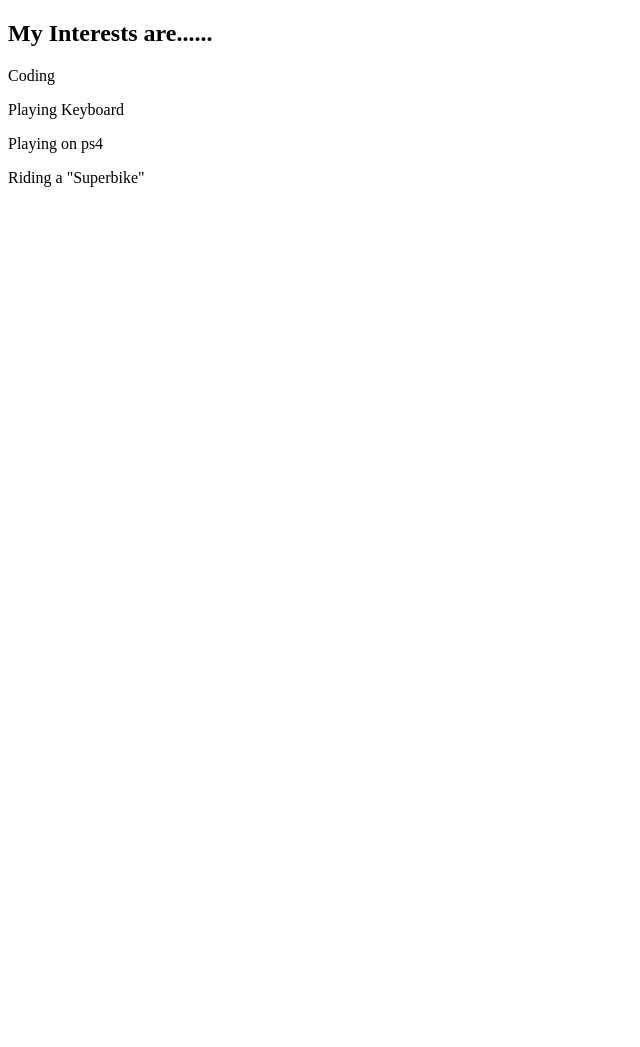
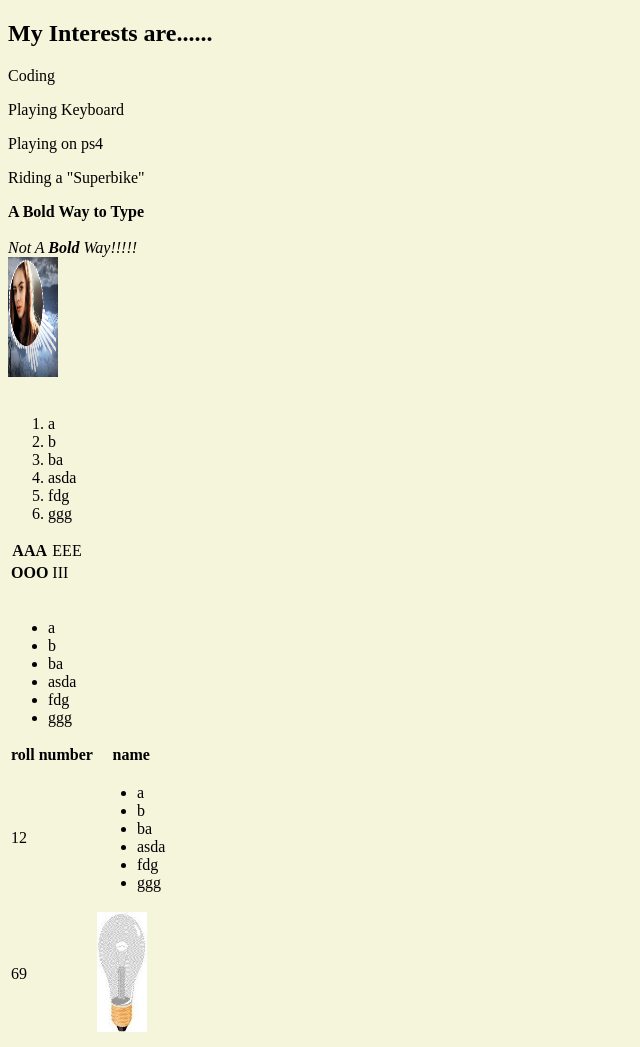
Before and after one commit to Pragyanshu-rai/web_dev, a plain HTML site: page myinterests.html in a window 1280 px wide. Shown: the whole page, without its empty margins (0-640 px from the left). Before the commit the page ends 800 px from the top, so only its background shows below. Drawn offline with Linux system fonts and the light colour scheme.

Commit message:
Commit_Again

```diff
--- a/myinterests.html
+++ b/myinterests.html
@@ -2,6 +2,7 @@
 <html lang='en'>
     <head>
         <title>My Interests :)</title>
+        <link rel="stylesheet" type="text/css" href="./style1.css"/>
     </head>
     <body>
         <div>
@@ -13,5 +14,76 @@
             <p>Playing on ps4</p>
             <p>Riding a "Superbike"</p>
         </div>
+        <b>A Bold Way to Type</b>
+        <br/>
+        <br/>
+        <em>Not A <b>Bold</b> Way!!!!!</em>
+        <br/>
+        <div>
+            <img src="g_img.png" width="30%" height="30%" alt="an image"/>
+        </div>
+        <br/>
+        <div id="ordered list">
+            <ol>
+                <li>a</li>
+                <li>b</li>
+                <li>ba</li>
+                <li>asda</li>
+                <li>fdg</li>
+                <li>ggg</li>
+            </ol>
+        </div>
+        <table>
+<tr> <th> AAA </th>
+<td> EEE </td> </tr>
+<tr> <th> OOO </th>
+<td> III </td> </tr>
+</table>
+        <br/>
+        <div id="unordered list">
+            <ul>
+                <li>a</li>
+                <li>b</li>
+                <li>ba</li>
+                <li>asda</li>
+                <li>fdg</li>
+                <li>ggg</li>
+            </ul>
+        </div>
+        <div id="My-Table">
+            <table>
+                <tr>
+                    <th>
+                        roll number
+                    </th>
+                    <th>
+                        name
+                    </th>
+                </tr>
+                <tr>
+                    <td>
+                        12
+                    </td>
+                    <td>
+                        <ul>
+                            <li>a</li>
+                            <li>b</li>
+                            <li>ba</li>
+                            <li>asda</li>
+                            <li>fdg</li>
+                            <li>ggg</li>
+                        </ul>
+                    </td>
+                </tr>
+                <tr>
+                    <td>
+                        69
+                    </td>
+                    <td>
+                        <img src="./b1.jpeg" width="50px" height="50px" alt="image of a bulb"/>
+                    </td>
+                </tr>
+            </table>
+        </div>
     </body>
 </html>
```
Also changed, not shown: g_img.png (added).
